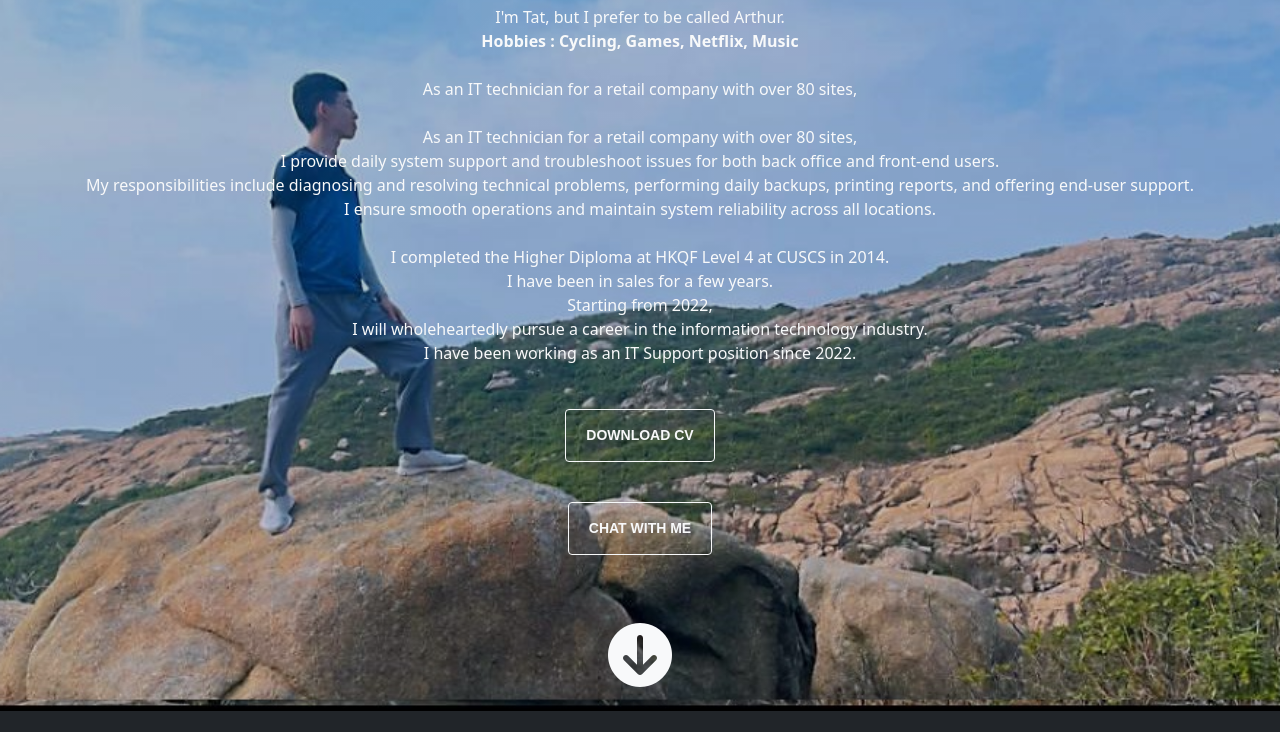
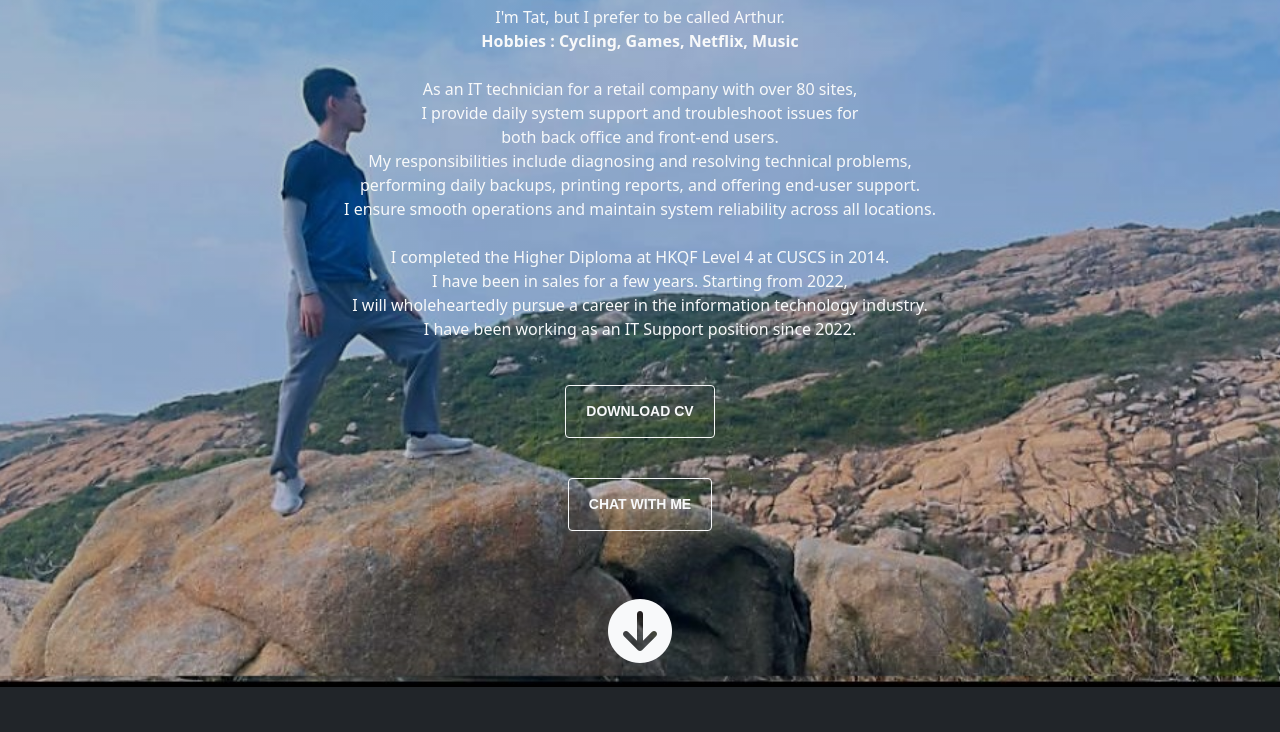
Before and after one commit to chitattsang/chitattsang.github.io, a plain HTML site: page index.html in a window 1280 px wide. Shown: the part 109-841 px from the top of the page. Drawn offline with nearby package versions, Linux system fonts and the light colour scheme.

Commit message:
Update index.html

```diff
--- a/index.html
+++ b/index.html
@@ -106,24 +106,25 @@
         <strong>
         Hobbies : Cycling, Games, Netflix, Music
         </strong>
+
         <br>
         As an IT technician for a retail company with over 80 sites,
         <br>
+
+        I provide daily system support and troubleshoot issues for
         <br>
-        As an IT technician for a retail company with over 80 sites,
+        both back office and front-end users.
         <br>
-        I provide daily system support and troubleshoot issues for both back office and front-end users.
+        My responsibilities include diagnosing and resolving technical problems,
         <br>
-        My responsibilities include diagnosing and resolving technical problems, performing daily backups, printing reports, and offering end-user support.
+        performing daily backups, printing reports, and offering end-user support.
         <br>
         I ensure smooth operations and maintain system reliability across all locations.
         <br>
         <br>
         I completed the Higher Diploma at HKQF Level 4 at CUSCS in 2014.
         <br>
-        I have been in sales for a few years.
-        <br>
-        Starting from 2022,
+        I have been in sales for a few years. Starting from 2022,
         <br>
         I will wholeheartedly pursue a career in the information technology industry.
         <br>
```
